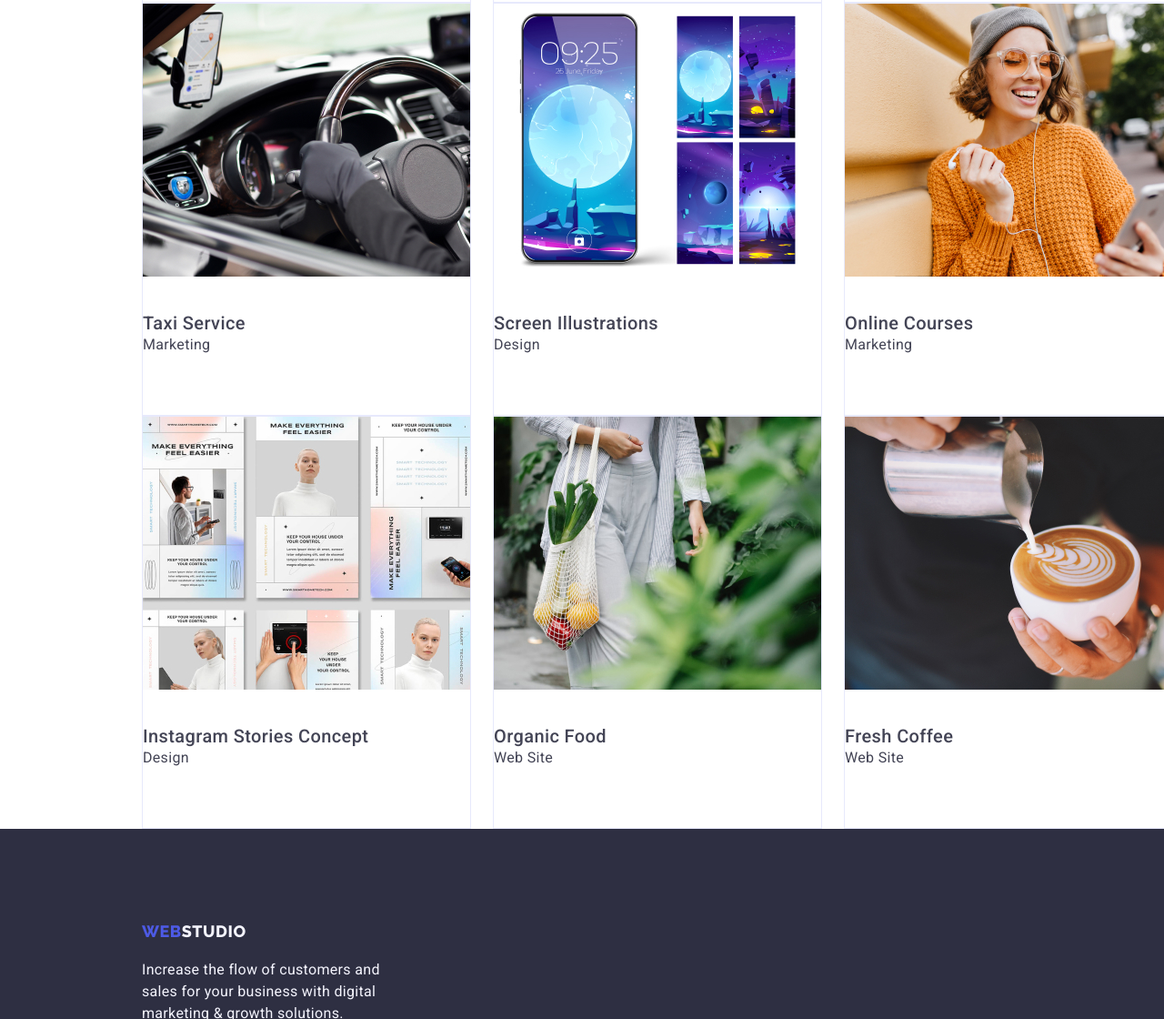
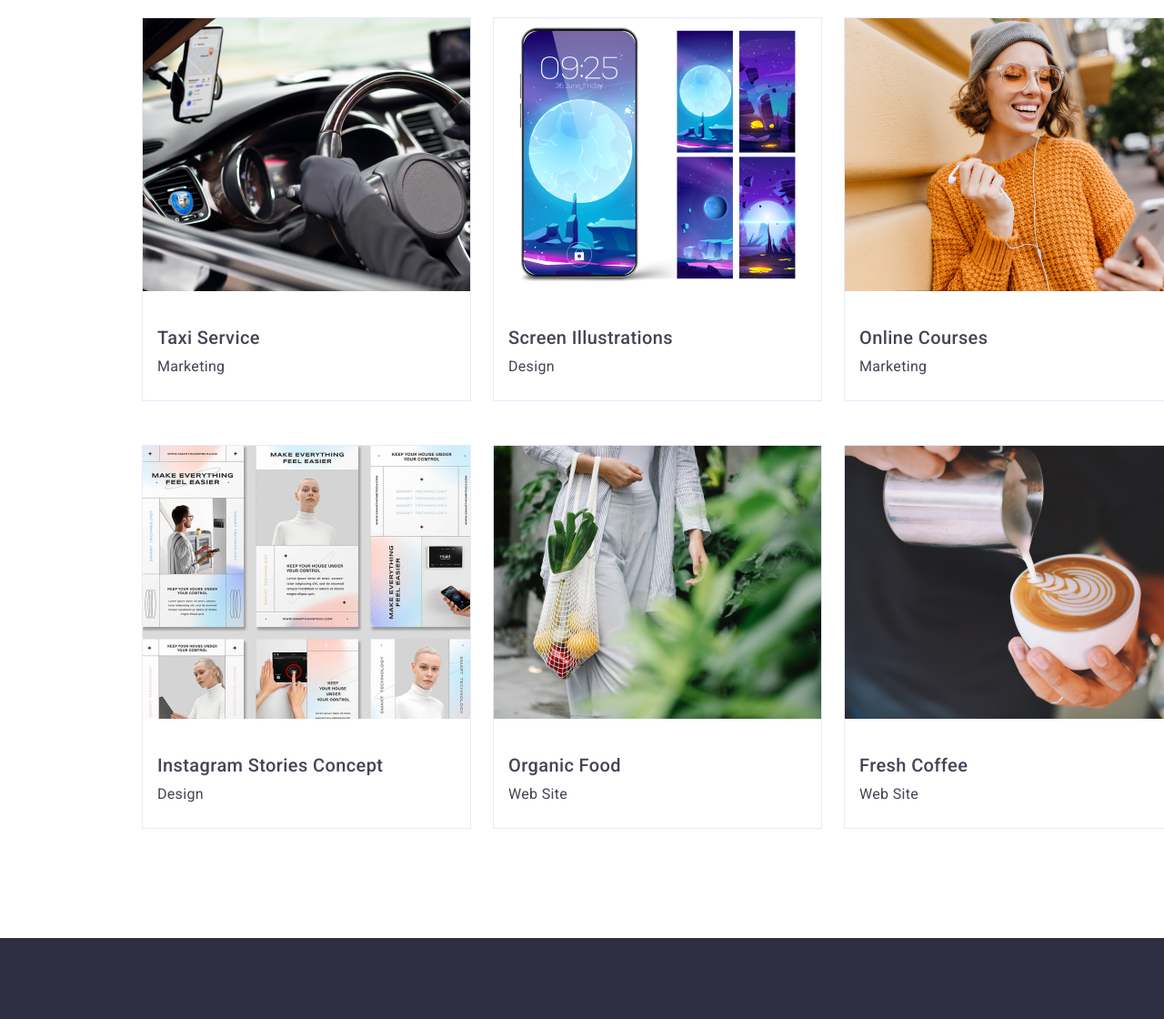
Before and after one commit to jerrjerrific/goit-markup-hw-03, a plain HTML site: page portfolio.html in a window 1280 px wide. Shown: the part 742-1862 px from the top of the page at 91% size. Drawn offline with Linux system fonts and the light colour scheme.

Commit message:
Last update
fixed margins/padding on portfolio page

```diff
--- a/css/styles.css
+++ b/css/styles.css
@@ -224,7 +224,6 @@ footer p {
   margin: 120px 0px 72px 0px;
   padding-left: 403px;
   width: 323px;
-  text-wrap: nowrap;
 }
 
 .wawd-images li {
@@ -302,11 +301,24 @@ footer p {
   margin-right: 24px;
 }
 
+/*SITE PORTFOLIO PAGE */
 /* CARDS/IMAGES */
 .portfolio-images {
   width: 1440px;
   display: flex;
   padding-left: 156px;
+}
+
+.portfolio-images h3 {
+  margin: 0px;
+  padding-top: 32px;
+  padding-left: 16px;
+}
+
+.portfolio-images img {
+  width: 360px;
+  height: 300px;
+  flex-shrink: 0;
 }
 
 .portfolio-images ul {
@@ -317,20 +329,22 @@ footer p {
 .portfolio-images li {
   background-color: #ffffff;
   margin-right: 24px;
-  padding-bottom: 32px;
   border: 1px solid #e7e9fc;
   width: 360px;
   height: 420px;
 }
 
-.portfolio-images h3 {
-  margin: 0px;
-  padding-top: 32px;
+.portfolio-images li:nth-of-type(3n + 1) {
+  margin-bottom: 48px;
 }
 
-.portfolio-images img {
-  width: 360px;
-  height: 300px;
-  flex-shrink: 0;
+.portfolio-images li:last-child {
+  margin-bottom: 120px;
 }
-/* Portfolio section - adjustments */
+
+.portfolio-images p {
+  margin: 0px;
+  padding-top: 8px;
+  padding-left: 16px;
+  padding-bottom: 32px;
+}
```
